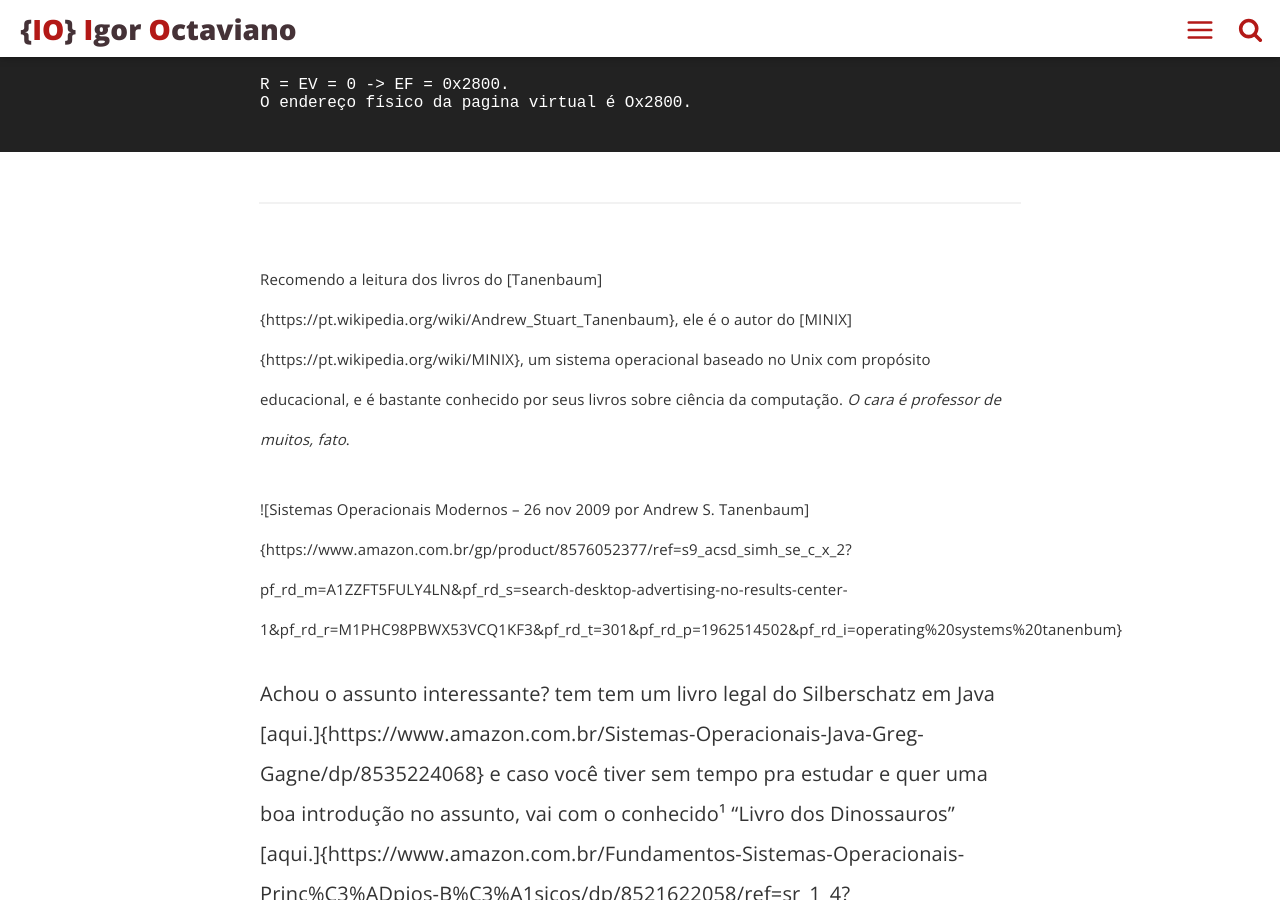
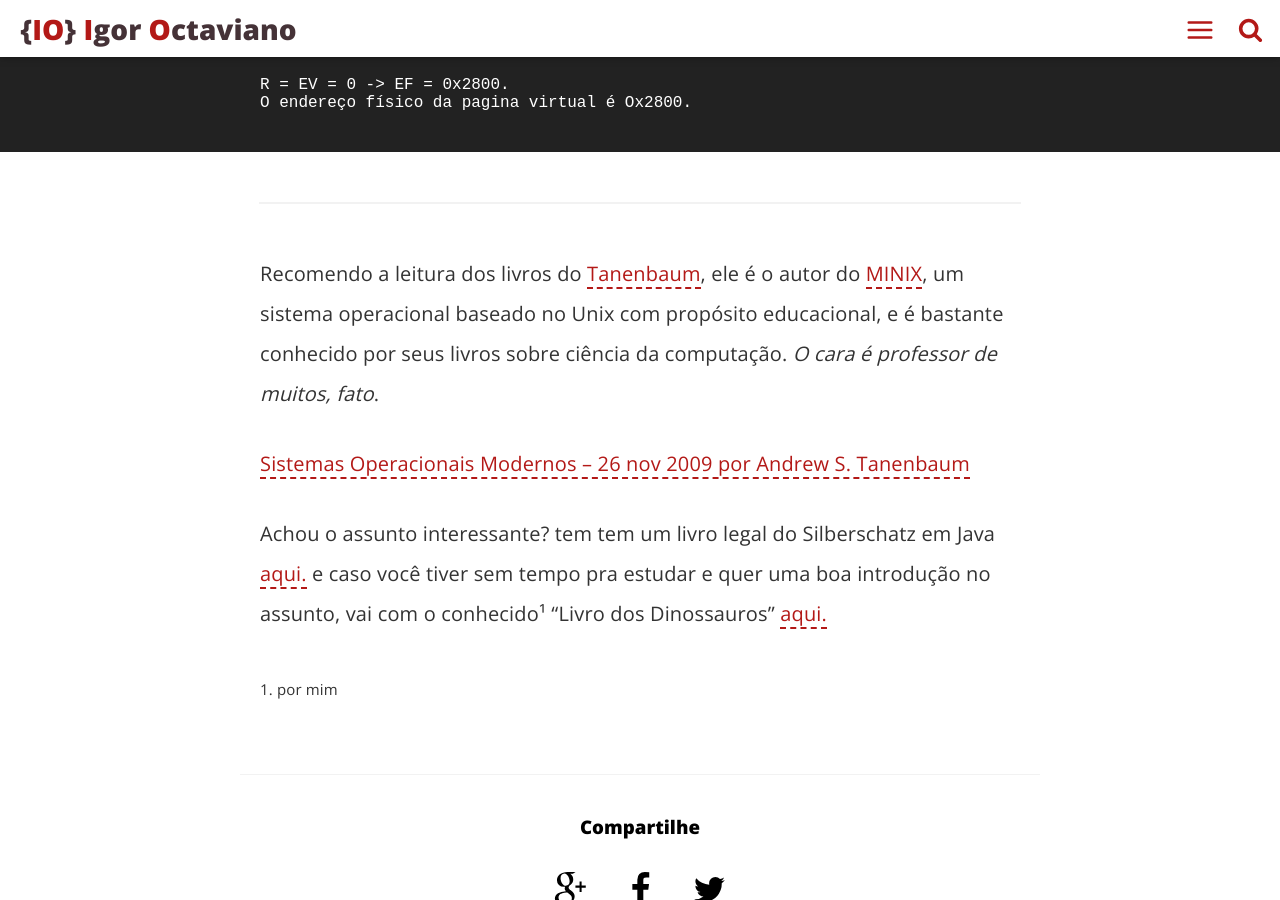
Before and after one commit to igoroctaviano/blog, a Jekyll site: the page built from _posts/2016-04-23-sistemas-operacionais-exercicios.md, in a window 1280 px wide and 900 px high, scrolled down 3569 px. Built offline with Jekyll 4.4.1, drawn with Linux system fonts in a browser that asks for light colours; comment, search, counter and statistics services are not loaded; some of the changed text lies outside the part shown.

Commit message:
Fix typo

```diff
--- a/_posts/2016-04-23-sistemas-operacionais-exercicios.md
+++ b/_posts/2016-04-23-sistemas-operacionais-exercicios.md
@@ -86,11 +86,11 @@
     O endereço físico da pagina virtual é Ox2800.
 
 ***
-<sub>Recomendo a leitura dos livros do [Tanenbaum]{https://pt.wikipedia.org/wiki/Andrew_Stuart_Tanenbaum}, ele é o autor do [MINIX]{https://pt.wikipedia.org/wiki/MINIX}, um sistema operacional baseado no Unix com propósito educacional, e é bastante conhecido por seus livros sobre ciência da computação. *O cara é professor de muitos, fato*.</sub>
+Recomendo a leitura dos livros do [Tanenbaum](https://pt.wikipedia.org/wiki/Andrew_Stuart_Tanenbaum), ele é o autor do [MINIX](https://pt.wikipedia.org/wiki/MINIX), um sistema operacional baseado no Unix com propósito educacional, e é bastante conhecido por seus livros sobre ciência da computação. *O cara é professor de muitos, fato*.
 
-<sub>![Sistemas Operacionais Modernos – 26 nov 2009 por Andrew S. Tanenbaum]{https://www.amazon.com.br/gp/product/8576052377/ref=s9_acsd_simh_se_c_x_2?pf_rd_m=A1ZZFT5FULY4LN&pf_rd_s=search-desktop-advertising-no-results-center-1&pf_rd_r=M1PHC98PBWX53VCQ1KF3&pf_rd_t=301&pf_rd_p=1962514502&pf_rd_i=operating%20systems%20tanenbum}</sub>
+[Sistemas Operacionais Modernos – 26 nov 2009 por Andrew S. Tanenbaum](https://www.amazon.com.br/gp/product/8576052377/ref=s9_acsd_simh_se_c_x_2?pf_rd_m=A1ZZFT5FULY4LN&pf_rd_s=search-desktop-advertising-no-results-center-1&pf_rd_r=M1PHC98PBWX53VCQ1KF3&pf_rd_t=301&pf_rd_p=1962514502&pf_rd_i=operating%20systems%20tanenbum)
 
-Achou o assunto interessante? tem tem um livro legal do Silberschatz em Java [aqui.]{https://www.amazon.com.br/Sistemas-Operacionais-Java-Greg-Gagne/dp/8535224068}
-e caso você tiver sem tempo pra estudar e quer uma boa introdução no assunto, vai com o conhecido¹ "Livro dos Dinossauros" [aqui.]{https://www.amazon.com.br/Fundamentos-Sistemas-Operacionais-Princ%C3%ADpios-B%C3%A1sicos/dp/8521622058/ref=sr_1_4?s=books&ie=UTF8&qid=1461595743&sr=1-4}
+Achou o assunto interessante? tem tem um livro legal do Silberschatz em Java [aqui.](https://www.amazon.com.br/Sistemas-Operacionais-Java-Greg-Gagne/dp/8535224068)
+e caso você tiver sem tempo pra estudar e quer uma boa introdução no assunto, vai com o conhecido¹ "Livro dos Dinossauros" [aqui.](https://www.amazon.com.br/Fundamentos-Sistemas-Operacionais-Princ%C3%ADpios-B%C3%A1sicos/dp/8521622058/ref=sr_1_4?s=books&ie=UTF8&qid=1461595743&sr=1-4)
 
 <sub>1. por mim</sub>
```
